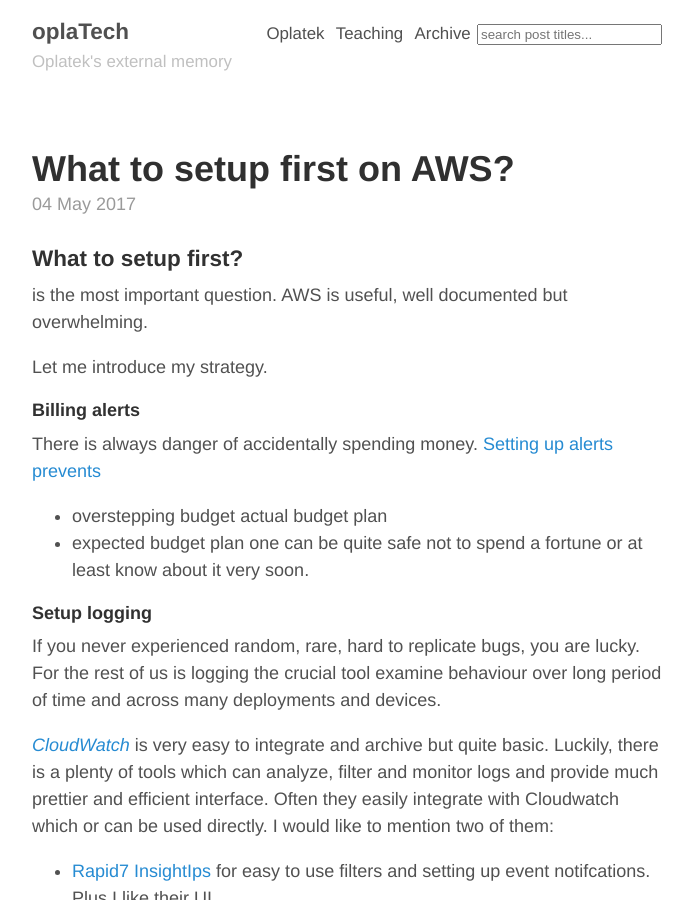
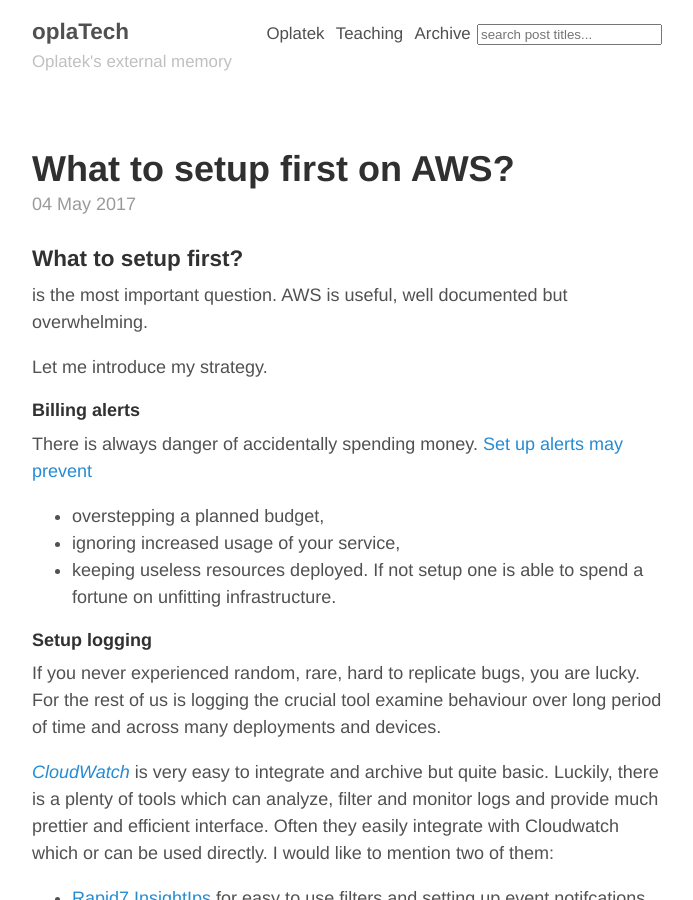
Before and after one commit to oplatek/oplatek.github.io, a Jekyll site: the page built from _posts/2017-05-04-notes-on-aws.md, in a window 1280 px wide and 900 px high. Shown: the whole window, without its empty margins (293-986 px from the left). Built offline with Jekyll 4.4.1, drawn with Linux system fonts in a browser that asks for light colours.

Commit message:
improve wording

```diff
--- a/_posts/2017-05-04-notes-on-aws.md
+++ b/_posts/2017-05-04-notes-on-aws.md
@@ -13,10 +13,11 @@ Let me introduce my strategy.
 
 #### Billing alerts
  There is always danger of accidentally spending money.
- [Setting up alerts prevents](https://docs.aws.amazon.com/AmazonCloudWatch/latest/monitoring/monitor_estimated_charges_with_cloudwatch.html#turning_on_billing_metrics)
-  - overstepping budget actual budget plan
-  - expected budget plan
- one can be quite safe not to spend a fortune or at least know about it very soon.
+ [Set up alerts may prevent](https://docs.aws.amazon.com/AmazonCloudWatch/latest/monitoring/monitor_estimated_charges_with_cloudwatch.html#turning_on_billing_metrics)
+  - overstepping a planned budget,
+  - ignoring increased usage of your service,
+  - keeping useless resources deployed.
+ If not setup one is able to spend a fortune on unfitting infrastructure.
 
 #### Setup logging
 If you never experienced random, rare, hard to replicate bugs, you are lucky. For the rest of us is logging the crucial tool examine behaviour over long period of time and across many deployments and devices.
```
